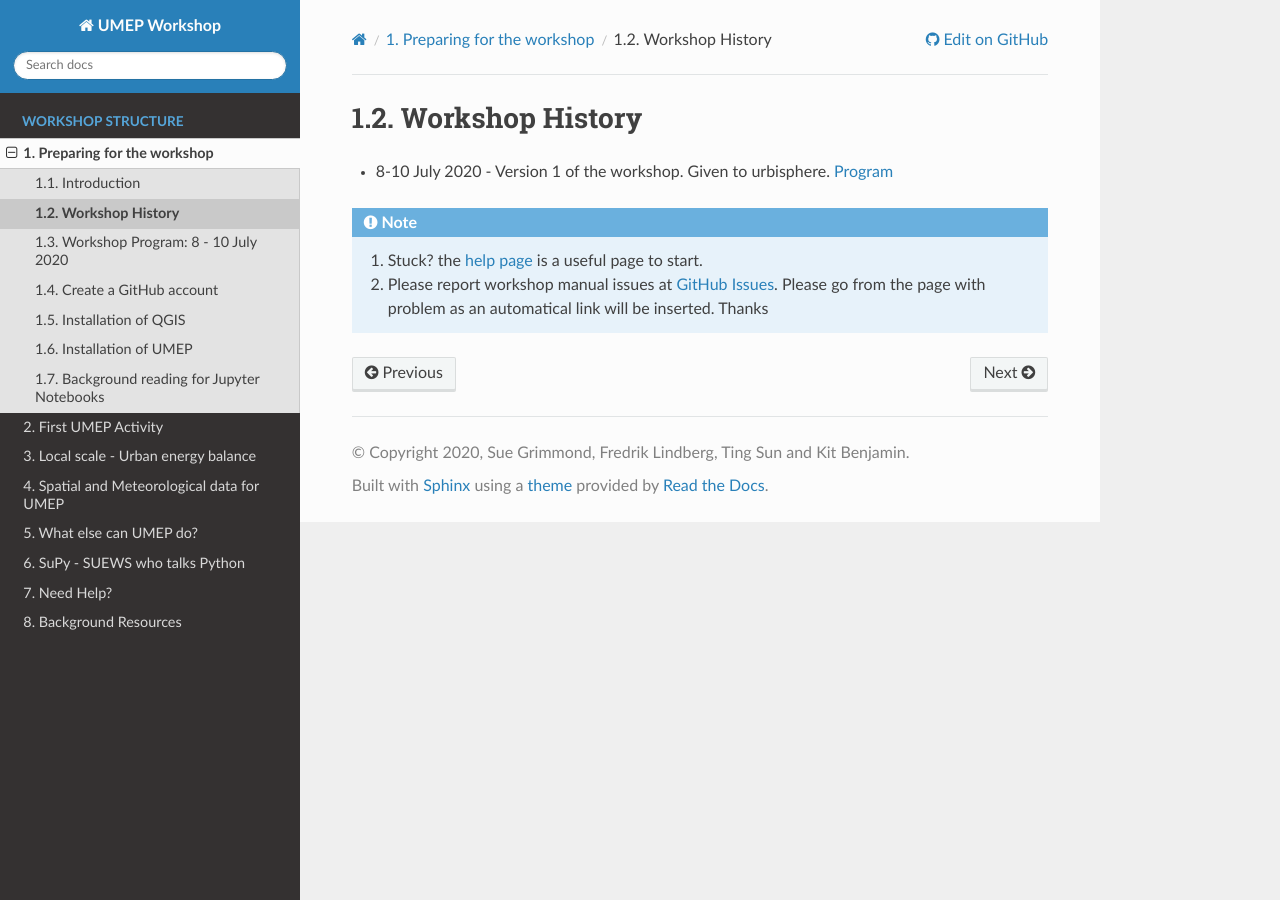
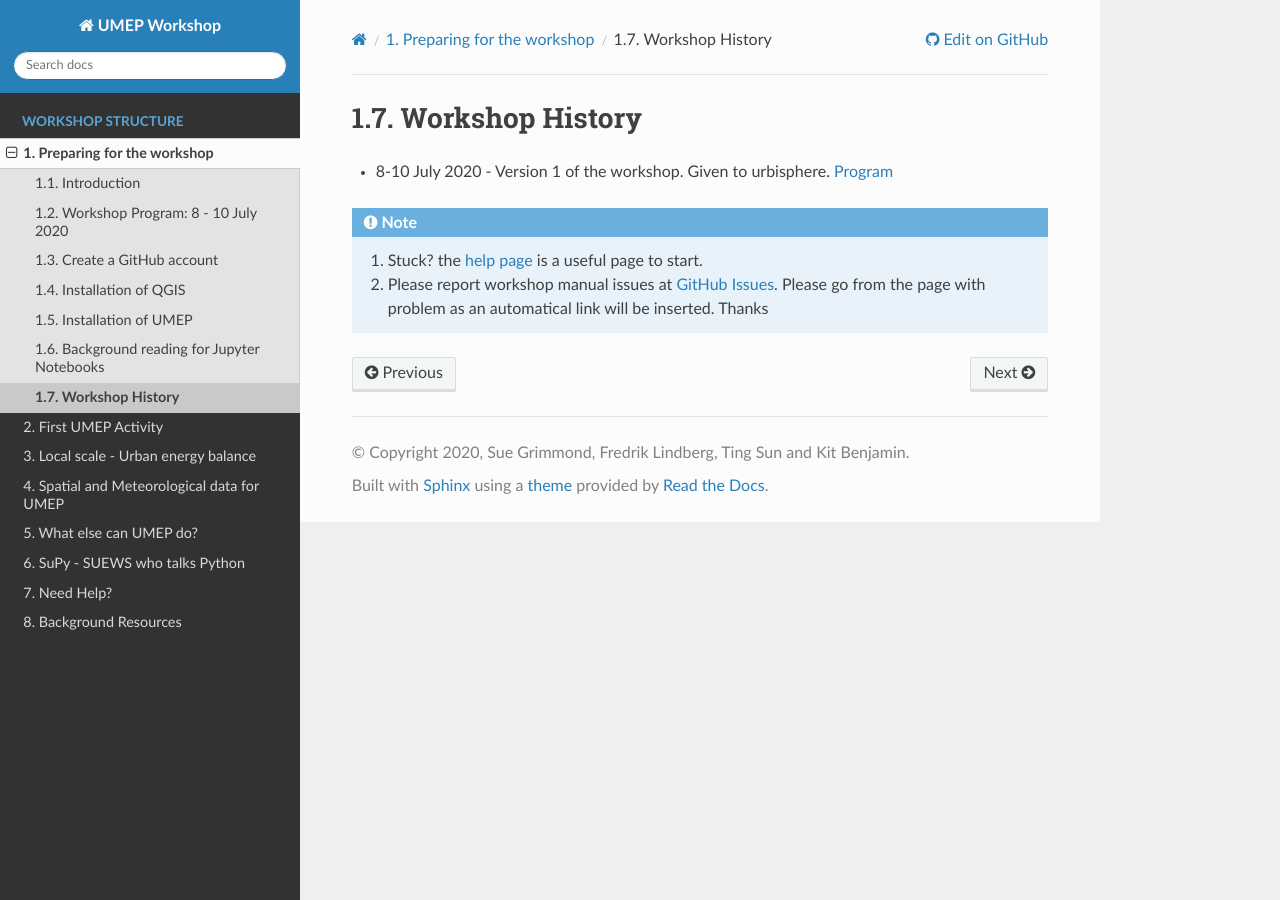
Before and after one commit to Urban-Meteorology-Reading/UMEP-Workshop, a Sphinx documentation site: the page built from source/Hist1.rst, in a window 1280 px wide. Built offline with Sphinx 7.4.7 and the Read the Docs theme 2.0.0, drawn with Linux system fonts in a browser that asks for light colours.

```diff
--- a/source/Prepare/PrepareForTheWorkshop.rst
+++ b/source/Prepare/PrepareForTheWorkshop.rst
@@ -7,11 +7,11 @@ Prior to the workshop complete the steps in the section but not before we tell y
    :maxdepth: 2
 
    Intro1
-   ../Hist1
    Prog1
    GH1
    QGIS1
    UMEP1
    ../Jupyter/JN0
+   ../Hist1
 
 The `Background` provides links to key papers and manuals.
```
